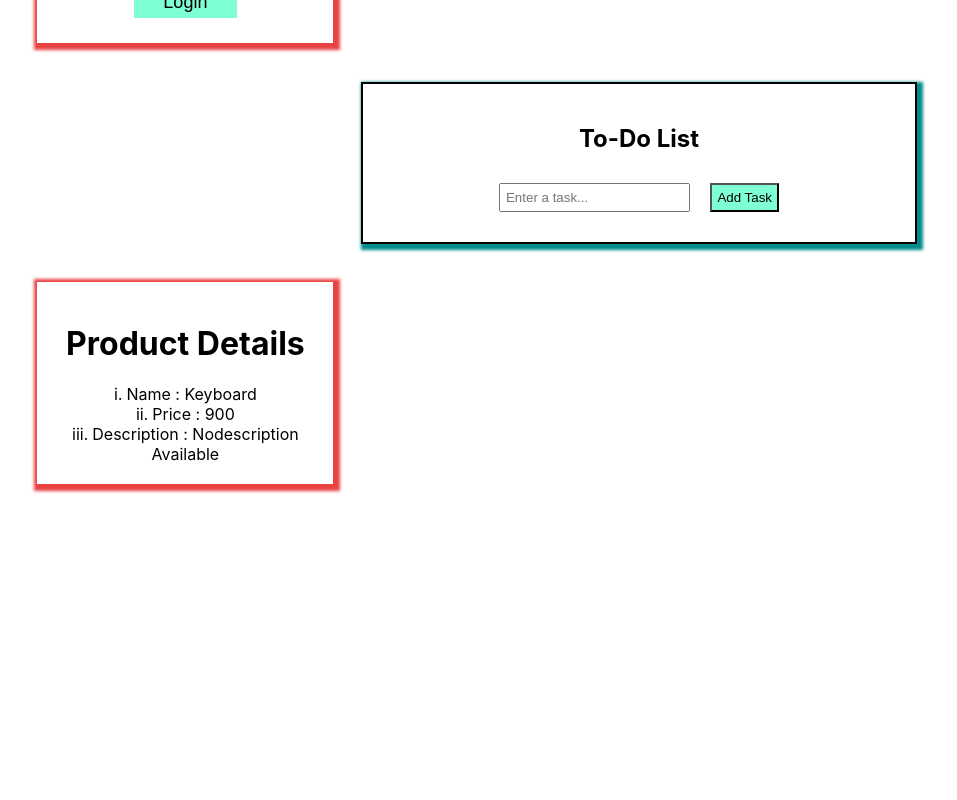
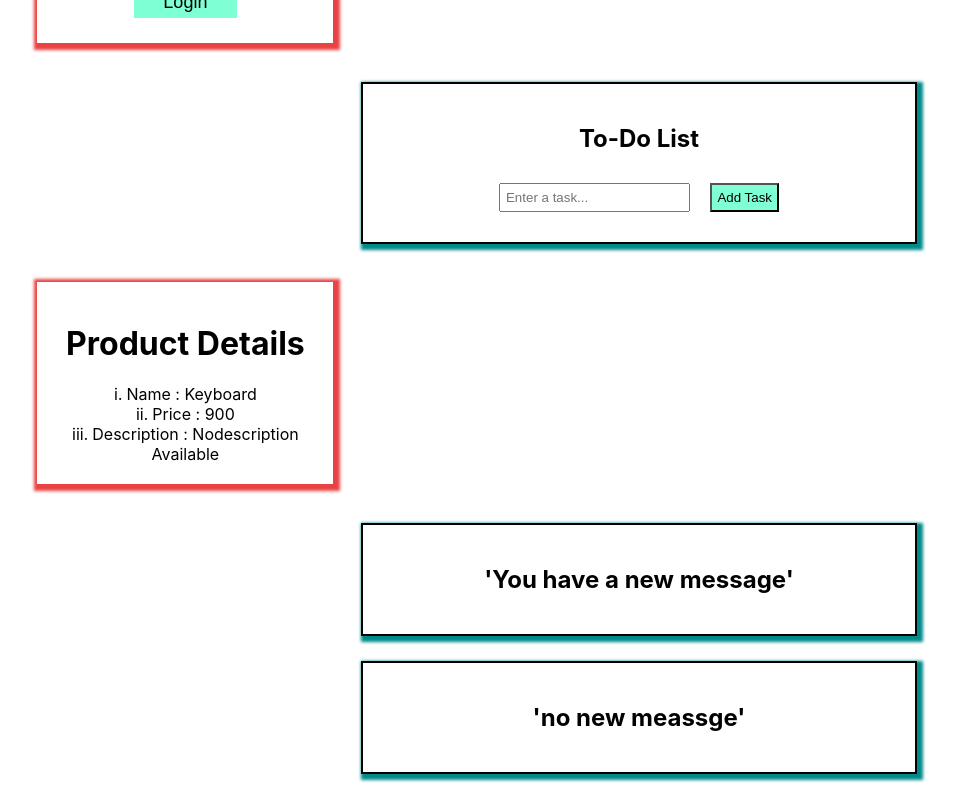
Before and after one commit to Pramod153/React_Complete, a React (Create React App) app: page / in a window 1280 px wide. Shown: the part 1846-2646 px from the top of the page, without its empty margins (1-958 px from the left). Before the commit the page ends 2369 px from the top, so only its background shows below. Built offline with nearby package versions, Linux system fonts and the light colour scheme.

Commit message:
React.js

```diff
--- a/src/App.jsx
+++ b/src/App.jsx
@@ -9,6 +9,7 @@ import UserDetails from "./Component/UserDetails";
 import LoginForm from "./Component/LoginForm";
 import ToDoList from "./Component/ToDOList";
 import ProductCard from "./Component/ProductCard";
+import Notification from "./Component/Notification";
 
 
 function App() {
@@ -25,6 +26,8 @@ function App() {
       <LoginForm/>
       <ToDoList/>
       <ProductCard name= 'Keyboard' Price ='900' desc=''/>
+      <Notification isloggedIn={true}/>
+      <Notification isloggedIn={false}/>
     </div>
   );
 }
--- /dev/null
+++ b/src/Component/Notification.jsx
@@ -0,0 +1,11 @@
+import React from 'react'
+
+function Notification({isloggedIn}) {
+  return (
+    <div className='Counter'>
+      {isloggedIn ? <h2>'You have a new message'</h2>:<h2>'no new meassge'</h2>}
+    </div>
+  )
+}
+
+export default Notification
--- a/src/Component/ToDOList.jsx
+++ b/src/Component/ToDOList.jsx
@@ -1,6 +1,6 @@
 import React, { useState } from "react";
 
-function ToDoList() {
+function ToDoList({}) {
   const [tasks, setTasks] = useState([]);
   const [newTask, setNewTask] = useState("");
 
```
